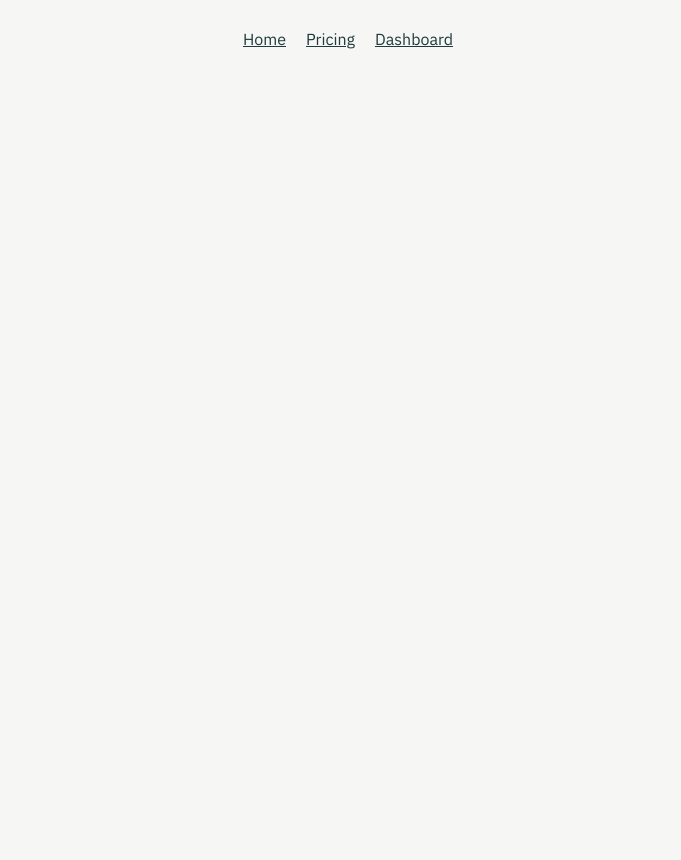
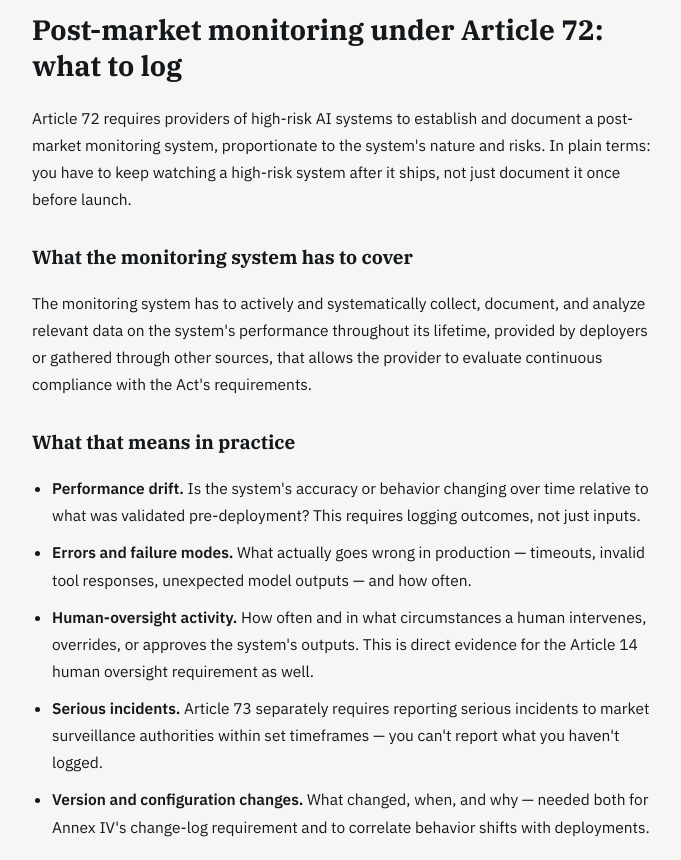
Before and after one commit to Isaacruwa/attestly, a Next.js app: page /guides/ai-act-article-72-monitoring in a window 1280 px wide. Before the commit this address had no page. Shown: the part 237-1097 px from the top of the page, without its empty margins (292-973 px from the left). Before the commit the page ends 800 px from the top, so only its background shows below. Built offline with nearby package versions, Linux system fonts and the light colour scheme.

Commit message:
feat(seo): update src/app/guides/ai-act-article-72-monitoring/page.tsx

```diff
--- /dev/null
+++ b/src/app/guides/ai-act-article-72-monitoring/page.tsx
@@ -0,0 +1,96 @@
+import type { Metadata } from "next";
+import Link from "next/link";
+
+export const metadata: Metadata = {
+  title: "Post-Market Monitoring Under Article 72: What to Log",
+  description:
+    "What EU AI Act Article 72 requires providers to monitor after deployment, and what that means for the logs and traces you need to keep.",
+  alternates: { canonical: "https://attestly.online/guides/ai-act-article-72-monitoring" },
+};
+
+export default function GuideArticle72() {
+  return (
+    <main style={{ maxWidth: 680, margin: "0 auto", padding: "48px 24px 80px" }}>
+      <p style={{ fontSize: 13, marginBottom: 24 }}>
+        <Link href="/guides" style={{ color: "var(--color-ink-muted)" }}>← Guides</Link>
+      </p>
+      <div className="trust-strip" style={{ marginBottom: 28 }}>
+        This is general information, not legal advice. Verify current requirements with a qualified professional
+        before making compliance decisions.
+      </div>
+
+      <p className="section__eyebrow">Guide</p>
+      <h1 style={{ fontFamily: "var(--font-display)", fontSize: 28, marginBottom: 20, lineHeight: 1.3 }}>
+        Post-market monitoring under Article 72: what to log
+      </h1>
+
+      <div style={{ fontSize: 15.5, lineHeight: 1.75, color: "var(--color-ink)" }}>
+        <p style={p}>
+          Article 72 requires providers of high-risk AI systems to establish and document a post-market
+          monitoring system, proportionate to the system&apos;s nature and risks. In plain terms: you have to
+          keep watching a high-risk system after it ships, not just document it once before launch.
+        </p>
+
+        <h2 style={h2}>What the monitoring system has to cover</h2>
+        <p style={p}>
+          The monitoring system has to actively and systematically collect, document, and analyze relevant data
+          on the system&apos;s performance throughout its lifetime, provided by deployers or gathered through
+          other sources, that allows the provider to evaluate continuous compliance with the Act&apos;s
+          requirements.
+        </p>
+
+        <h2 style={h2}>What that means in practice</h2>
+        <ul style={{ ...p, paddingLeft: 20 }}>
+          <li style={{ marginBottom: 10 }}>
+            <strong>Performance drift.</strong> Is the system&apos;s accuracy or behavior changing over time
+            relative to what was validated pre-deployment? This requires logging outcomes, not just inputs.
+          </li>
+          <li style={{ marginBottom: 10 }}>
+            <strong>Errors and failure modes.</strong> What actually goes wrong in production — timeouts, invalid
+            tool responses, unexpected model outputs — and how often.
+          </li>
+          <li style={{ marginBottom: 10 }}>
+            <strong>Human-oversight activity.</strong> How often and in what circumstances a human intervenes,
+            overrides, or approves the system&apos;s outputs. This is direct evidence for the Article 14 human
+            oversight requirement as well.
+          </li>
+          <li style={{ marginBottom: 10 }}>
+            <strong>Serious incidents.</strong> Article 73 separately requires reporting serious incidents to
+            market surveillance authorities within set timeframes — you can&apos;t report what you haven&apos;t
+            logged.
+          </li>
+          <li>
+            <strong>Version and configuration changes.</strong> What changed, when, and why — needed both for
+            Annex IV&apos;s change-log requirement and to correlate behavior shifts with deployments.
+          </li>
+        </ul>
+
+        <h2 style={h2}>Where this data already exists</h2>
+        <p style={p}>
+          If your AI agent emits OpenTelemetry spans, LangSmith runs, AgentOps sessions, or MCP tool-call logs,
+          most of the raw material for post-market monitoring is already being produced — it just isn&apos;t
+          organized against the Act&apos;s specific requirements. The gap is usually structuring: turning a
+          stream of trace events into a monitoring record that maps to Article 72&apos;s obligations and
+          Annex IV&apos;s monitoring section.{" "}
+          <Link href="/why-traces-over-scans" style={{ color: "var(--color-primary)" }}>
+            That structuring problem is what Attestly automates
+          </Link>
+          .
+        </p>
+
+        <div style={{ marginTop: 36, padding: 24, background: "var(--color-primary-tint)", border: "1px solid var(--color-line)", borderRadius: 8 }}>
+          <p style={{ fontWeight: 600, fontSize: 15.5, marginBottom: 6 }}>Not sure if your system is high-risk?</p>
+          <p style={{ fontSize: 13.5, color: "var(--color-ink-muted)", marginBottom: 14 }}>
+            Run the free EU AI Act risk checker — no signup required.
+          </p>
+          <Link href="/eu-ai-act-risk-checker" className="btn-primary" style={{ border: "none", display: "inline-flex" }}>
+            Check now →
+          </Link>
+        </div>
+      </div>
+    </main>
+  );
+}
+
+const h2: React.CSSProperties = { fontFamily: "var(--font-display)", fontSize: 19, marginTop: 28, marginBottom: 10 };
+const p: React.CSSProperties = { marginBottom: 16 };
```
